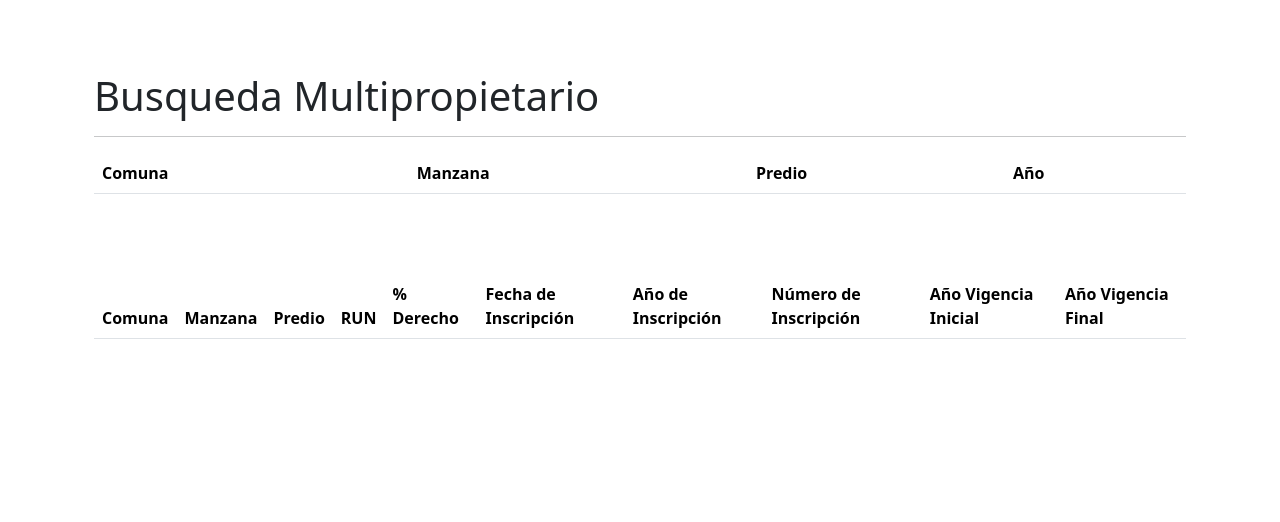
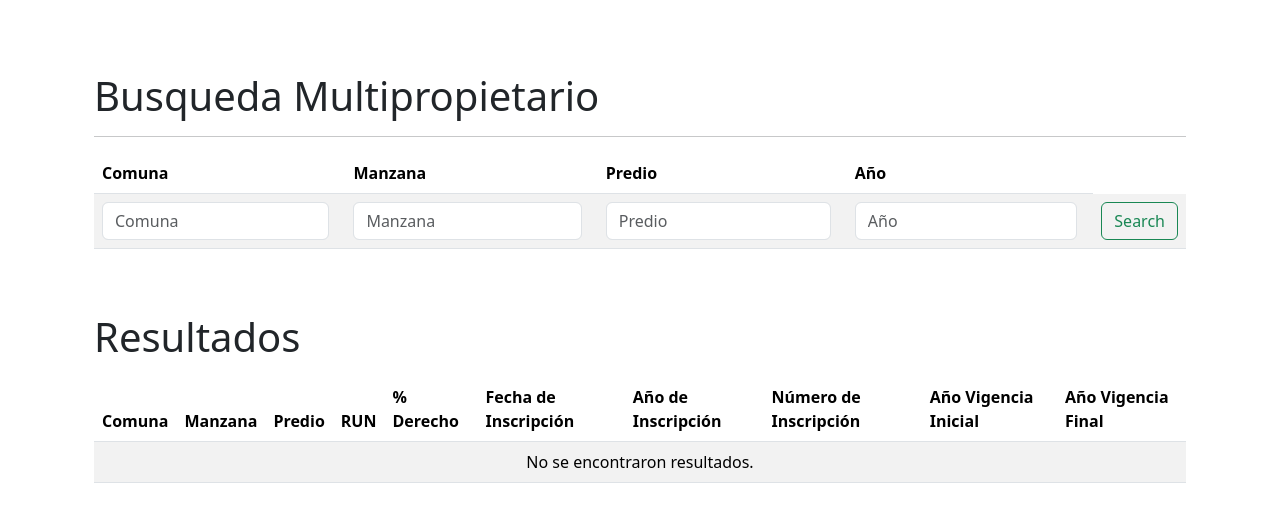
Before and after one commit to Macaya25/Proyecto-Verificable, a Flask app: page /multipropietario in a window 1280 px wide. Shown: the part 56-578 px from the top of the page. Run offline with Flask 3, Linux system fonts and the light colour scheme; lists and menus that the app fills with data are empty; some libraries are stand-ins or nearby versions.

Commit message:
Added some tables to multipropietario view.

```diff
--- a/app/app.py
+++ b/app/app.py
@@ -1,10 +1,10 @@
 import os
 import logging
 import json
-from flask import Flask, render_template, redirect, url_for, flash
+from flask import Flask, render_template, redirect, url_for, flash, request
 from flask_wtf.csrf import CSRFProtect
 from forms import FormularioForm, JSONForm
-from models import db, Formulario, Persona, Enajenante, Adquirente
+from models import db, Formulario, Persona, Enajenante, Adquirente, Multipropietario
 from tools import analyze_json
 from dotenv import load_dotenv
 
@@ -106,9 +106,19 @@ def form_details_route(n_atencion):
     return render_template('form_details.html', formulario=formulario)
 
 
-@app.route('/multipropietario')
+@app.route('/multipropietario', methods=['GET', 'POST'])
 def multipropietario_route():
-    return render_template('multipropietario.html')
+    if request.method == 'POST':
+        comuna = request.form.get('comuna')
+        manzana = request.form.get('manzana')
+        predio = request.form.get('predio')
+        año = request.form.get('año')
+
+        results = Multipropietario.query.filter_by(
+            comuna=comuna, manzana=manzana, predio=predio, año=año).all()
+        return render_template('multipropietario.html', search_results=results)
+
+    return render_template('multipropietario.html', search_results=None)
 
 
 if __name__ == '__main__':
--- a/app/templates/multipropietario.html
+++ b/app/templates/multipropietario.html
@@ -13,10 +13,40 @@
                 <th>Año</th>
             </tr>
         </thead>
+        <tbody>
+            <tr>
+                <td>
+                    <form class="d-flex" role="search">
+                        <input class="form-control me-2" type="search" placeholder="Comuna" aria-label="Search">
+                    </form>
+                </td>
+                <td>
+                    <form class="d-flex" role="search">
+                        <input class="form-control me-2" type="search" placeholder="Manzana" aria-label="Search">
+                    </form>
+                </td>
+                <td>
+                    <form class="d-flex" role="search">
+                        <input class="form-control me-2" type="search" placeholder="Predio" aria-label="Search">
+                    </form>
+                </td>
+                <td>
+                    <form class="d-flex" role="search">
+                        <input class="form-control me-2" type="search" placeholder="Año" aria-label="Search">
+                    </form>
+                </td>
+                <td>
+                    <button class="btn btn-outline-success" type="submit">Search</button>
+                </td>
+            </tr>
+
+        </tbody>
+
     </table>
 
     <br/>
     <br/>
+    <h1>Resultados</h1>
     <table class="table table-striped mt-3">
         <thead>
             <tr>
@@ -32,6 +62,21 @@
                 <th>Año Vigencia Final</th>
             </tr>
         </thead>
+        <tbody>
+            {% if search_results %}
+                {% for result in search_results %}
+                <tr>
+                    <td>{{ result.comuna }}</td>
+                    <td>{{ result.manzana }}</td>
+                    <td>{{ result.predio }}</td>
+                </tr>
+                {% endfor %}
+            {% else %}
+                <tr>
+                    <td colspan="10" style="text-align: center;">No se encontraron resultados.</td>
+                </tr>
+            {% endif %}
+        </tbody>
     </table>
 </div>
 {% endblock%}
```
Also changed, not shown: app/models.py (+11 -11 lines).
